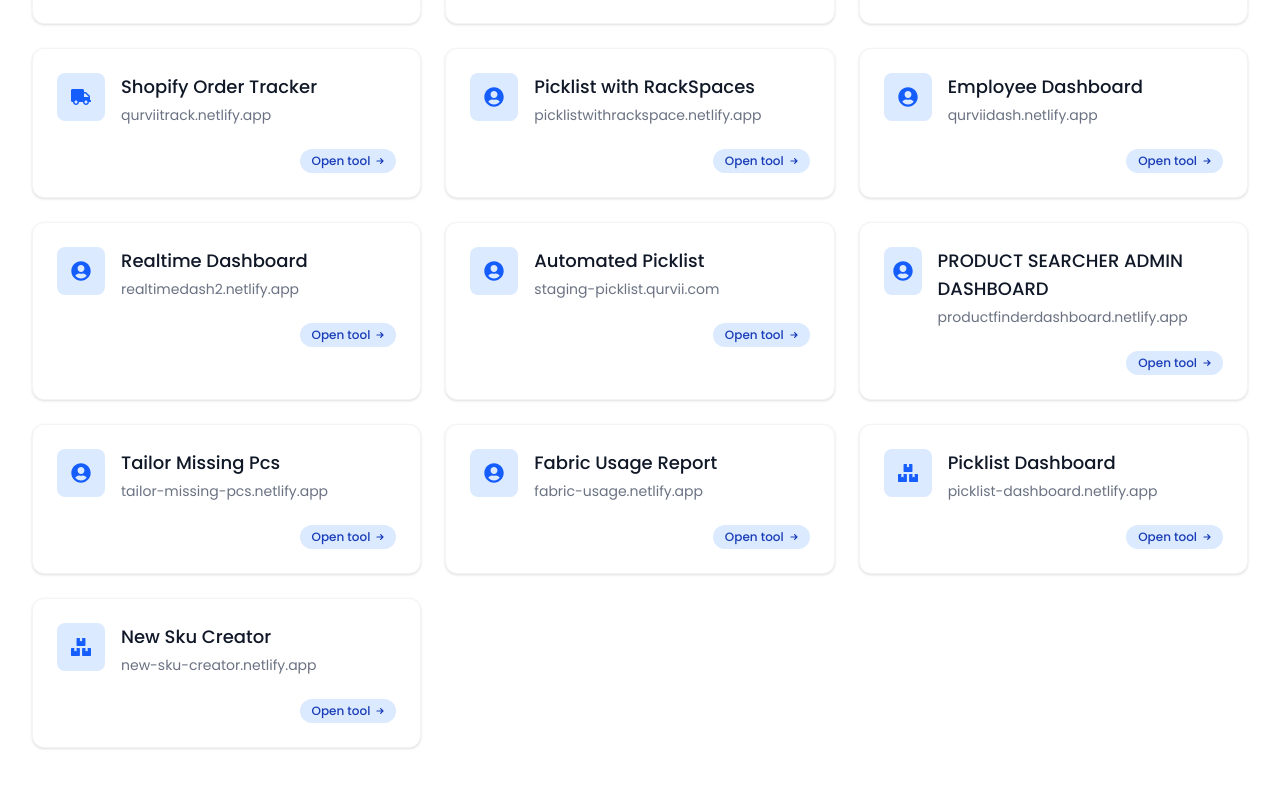
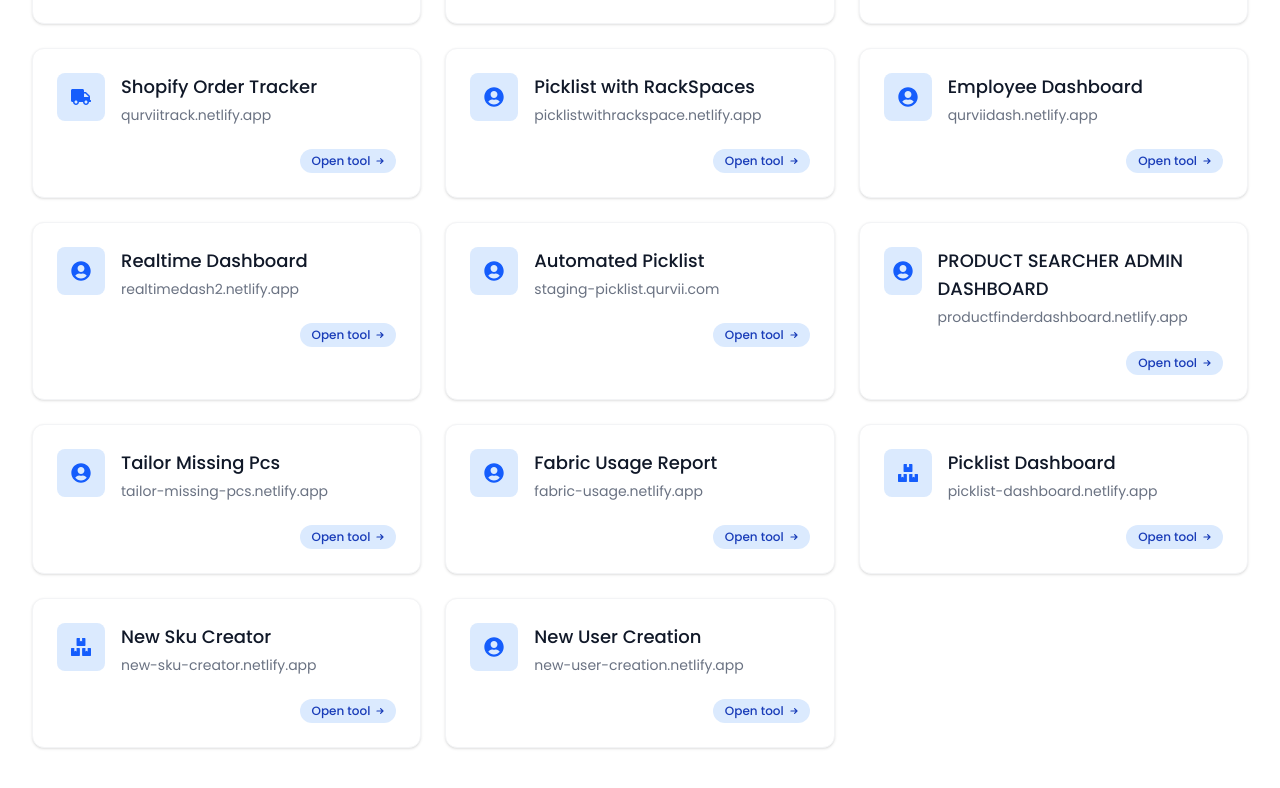
Before and after one commit to Sachinrawat6/tool, a React (Vite) app: page / in a window 1280 px wide. Shown: the part 1620-2408 px from the top of the page. Built offline with nearby package versions, Linux system fonts and the light colour scheme.

Commit message:
Add new user creation tool to Tools component

```diff
--- a/src/components/Tools.jsx
+++ b/src/components/Tools.jsx
@@ -216,6 +216,11 @@ export const header_with_url = [
     url: "https://new-sku-creator.netlify.app",
     icon: <FaBoxes />,
   },
+   {
+    header: "New User Creation",
+    url: "https://new-user-creation.netlify.app",
+    icon: <FaUserCircle />,
+  },
 
 
 ];
```
